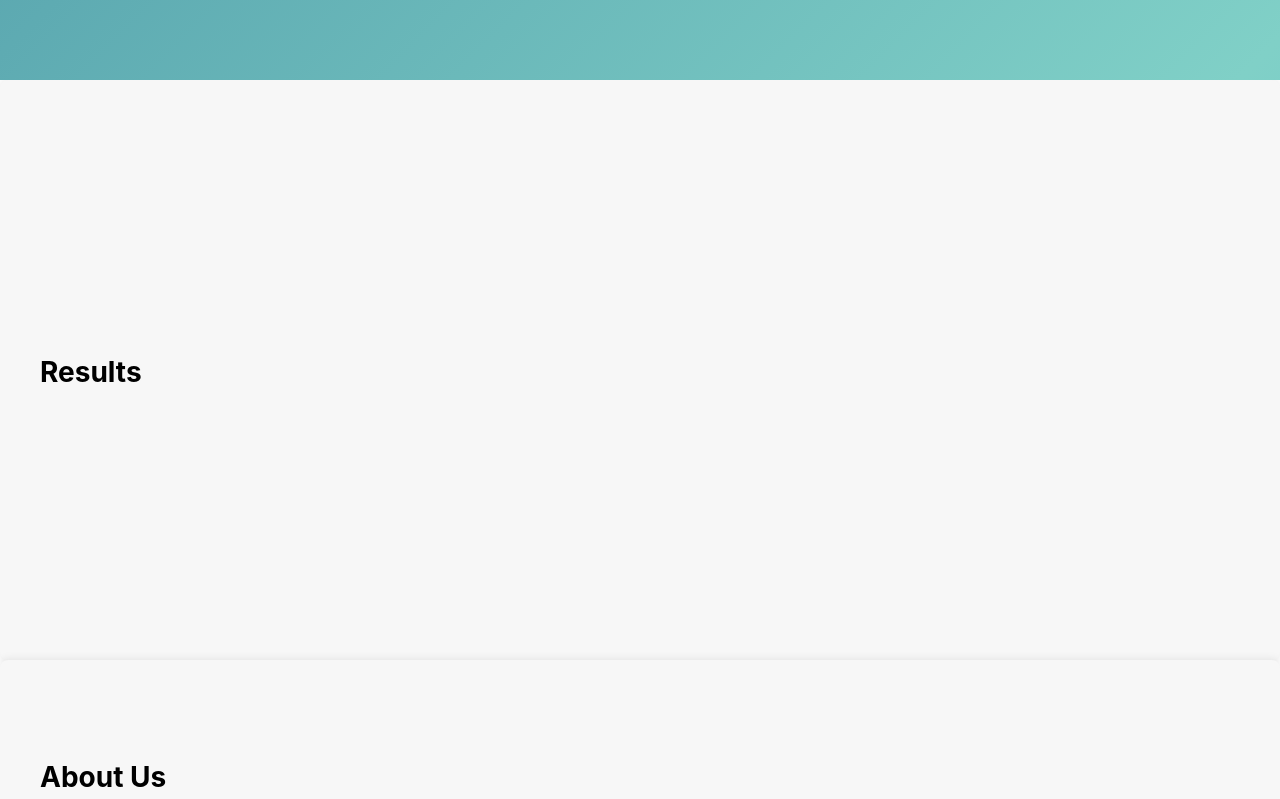
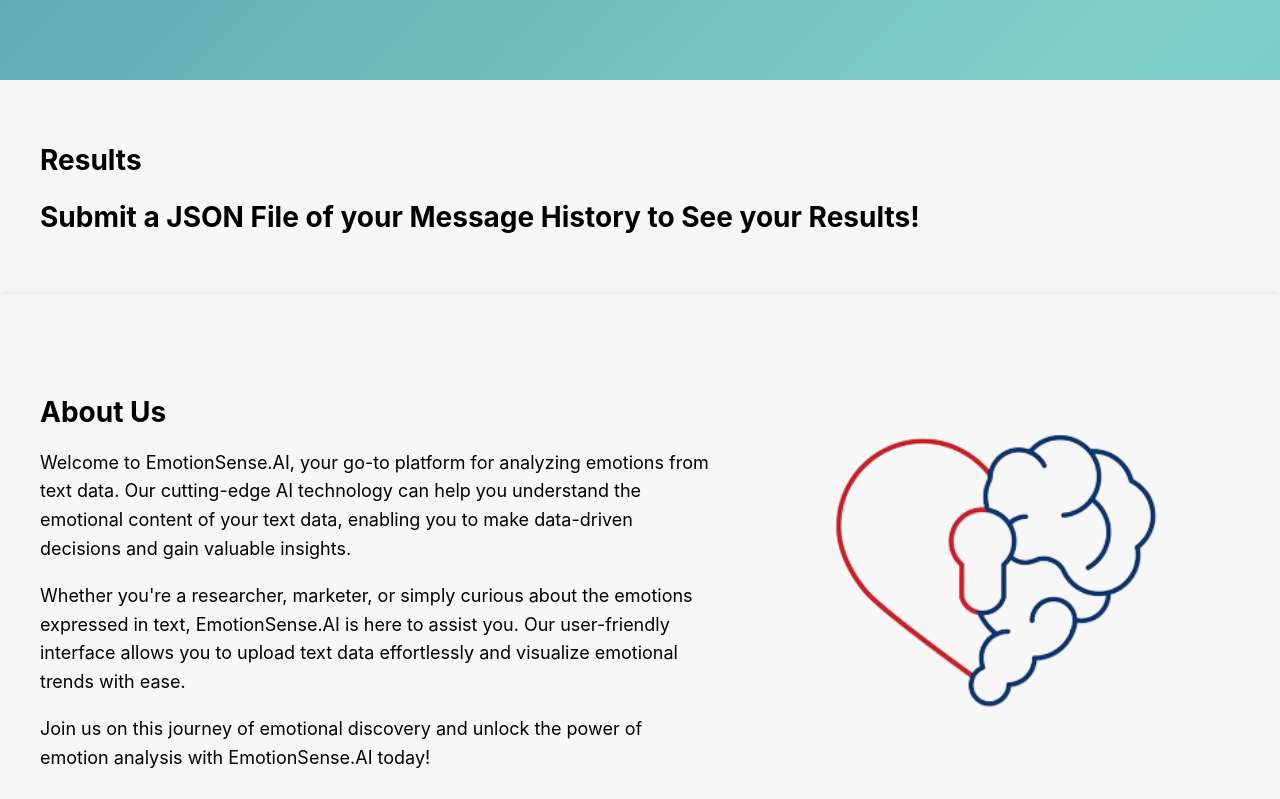
Before and after one commit to hariskhawja/EmotionSense.AI, a React (Create React App) app in the folder emotisense.ai/: page / in a window 1280 px wide. Shown: the part 720-1519 px from the top of the page. Built offline with nearby package versions, Linux system fonts and the light colour scheme; a web font is replaced by a local one.

Commit message:
feat: bugs

```diff
--- a/emotisense.ai/src/components/Home.js
+++ b/emotisense.ai/src/components/Home.js
@@ -52,7 +52,7 @@
         reader.readAsText(selectedFile);
     }
 
-    console.log(returnData)
+    console.log(returnData);
 
 
     return (
--- a/emotisense.ai/src/components/Results.js
+++ b/emotisense.ai/src/components/Results.js
@@ -49,11 +49,17 @@
     return (
         <div className="about-section" id='results'>
             <div className="content">
-                <div className="text">
+                <div className="text-chart">
                     <h2>Results</h2>
-                </div>
-                <div className='chart_div'>
-                  {data && <LineChart chartData={getData('positivity_score')} title="Positivity vs Time"/>}
+                    {formattedData.length <= 1 ? (
+                    <h2>Submit a JSON File of your Message History to See your Results!</h2>
+                    )
+                    :
+                    (
+                    <div className='chart_div'>
+                        <LineChart chartData={getData('positivity_score')}/>
+                    </div>
+                    )}
                 </div>
             </div>
         </div>
```
